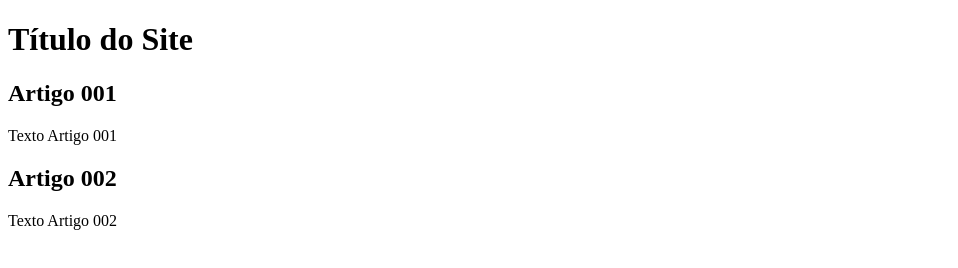
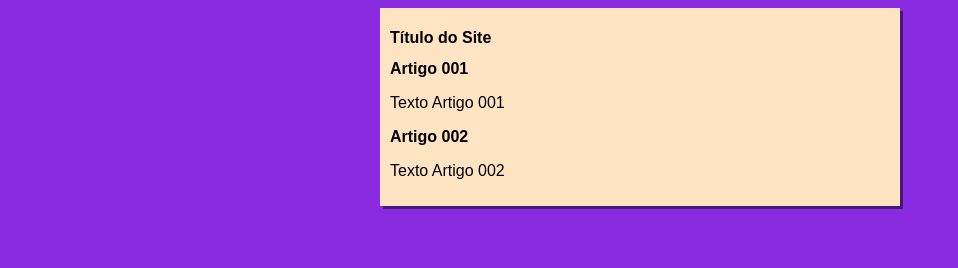
Before and after one commit to LucieneRJ/projto-site, a plain HTML site: page index.html in a window 1280 px wide. Shown: the whole page, without its empty margins (0-958 px from the left). Drawn offline with Linux system fonts and the light colour scheme.

Commit message:
inicio do design

```diff
--- a/index.html
+++ b/index.html
@@ -5,6 +5,7 @@
     <meta http-equiv="X-UA-Compatible" content="IE=edge">
     <meta name="viewport" content="width=device-width, initial-scale=1.0">
     <title>Título do Site</title>
+    <link rel="stylesheet" href="style.css">
 </head>
 <body>
     <main>
--- /dev/null
+++ b/style.css
@@ -0,0 +1,16 @@
+*{
+    font-family: Arial, Helvetica, sans-serif;
+    font-size: 16px;
+}
+
+body{
+    background-color: blueviolet;
+}
+
+main{
+    background-color: bisque;
+    width: 500px;
+    margin: auto;
+    padding: 10px;
+    box-shadow: 3px 3px rgba(0, 0, 0, 0.473);
+}
```
